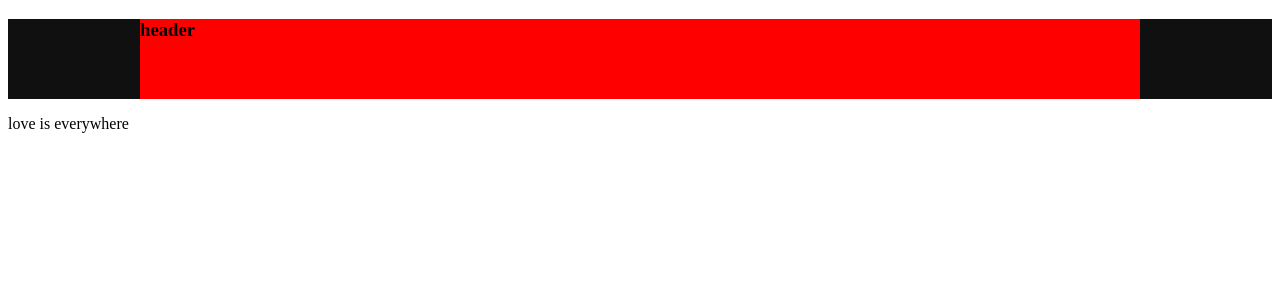
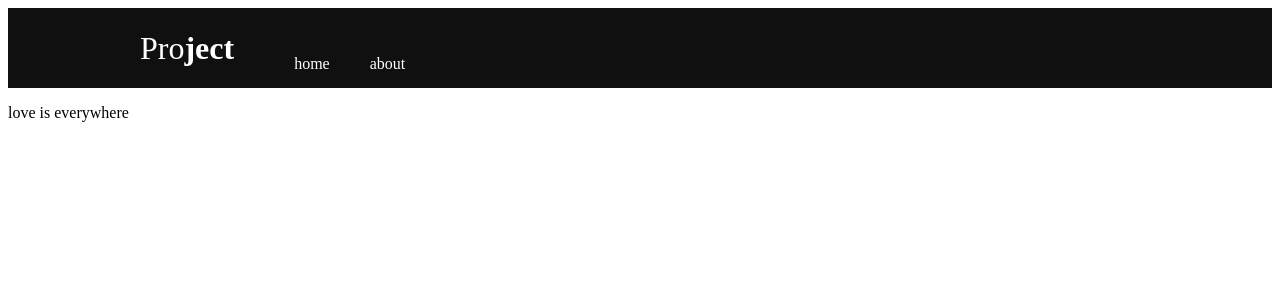
Before and after one commit to ioannisarc/ioannisarc.github.io, a PHP site: page / in a window 1280 px wide. Shown: the top 300 px of the page. Run offline with PHP 8.4, Linux system fonts and the light colour scheme.

Commit message:
Add files via upload

```diff
--- a/index.html
+++ b/index.html
@@ -5,7 +5,7 @@
     <meta charset="UTF-8">
     <meta http-equiv="X-UA-Compatible" content="IE=edge">
     <meta name="viewport" content="width=device-width, initial-scale=1.0">
-    <link rel="stylesheet" type="text/css" href="css/style.css">
+    <link rel="stylesheet" href="style.css">
     <title>This is a project WebSite</title>
 </head>
 
@@ -13,18 +13,25 @@
     <!--------------------------- < stauros > --------------------------->
     <div class="header">
         <div class="inner_header">
+            <div class="logo_container">
+                <h1>Pro<span>ject</span></h1>
+                <ul class="navigation">
+                    <a>
+                        <li>home</li>
+                    </a>
+                    <a>
+                        <li>about</li>
+                    </a>
 
-            <h3> header </h3>
-
+            </div>
         </div>
-    </div>
-    <header></header>
 
 
-    <p>love is everywhere</p>
 
-    <!--------------------------- < ninos > --------------------------->
-    <footer></footer>
+        <p>love is everywhere</p>
+
+        <!--------------------------- < ninos > --------------------------->
+        <footer></footer>
 
 </body>
 
--- a/style.css
+++ b/style.css
@@ -17,5 +17,45 @@
         height: 100%;
         display: block;
         margin: 0 auto;
-    background-color: red;
     }
+
+    .logo_container {
+        height: 100%;
+        display: table;
+        float: left;
+    }
+
+    .logo_container h1 {
+        color: white;
+        height: 100%;
+        display: table-cell;
+        vertical-align: middle;
+        font-family: 'Montserrat';
+        font-size: 32px;
+        font-weight: 200;
+    }
+
+    .logo_container h1 span {
+        font-weight: 800;
+    }
+
+    .navigation {
+        float: right;
+        height: 100%;
+    }
+
+    .navigation a {
+        height: 100%;
+        display: table;
+        float: left;
+        padding: 0px 20px;
+    }
+
+    .navigation a li {
+        display: table-cell;
+        vertical-align: middle;
+        height: 100%;
+        color: white;
+        font-family: 'Montserrat';
+        font-size: 16px;
+    }
```
Lines whose indentation alone changed are shown as unchanged.
